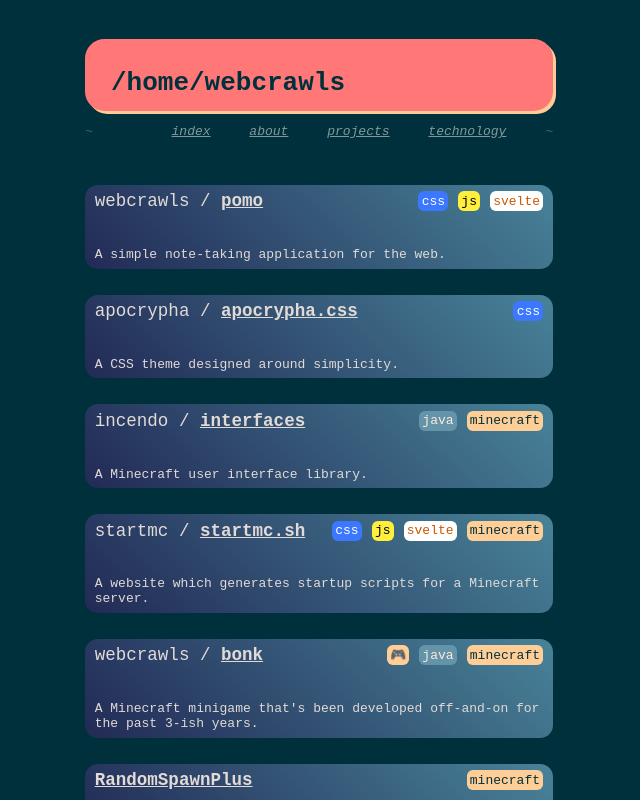
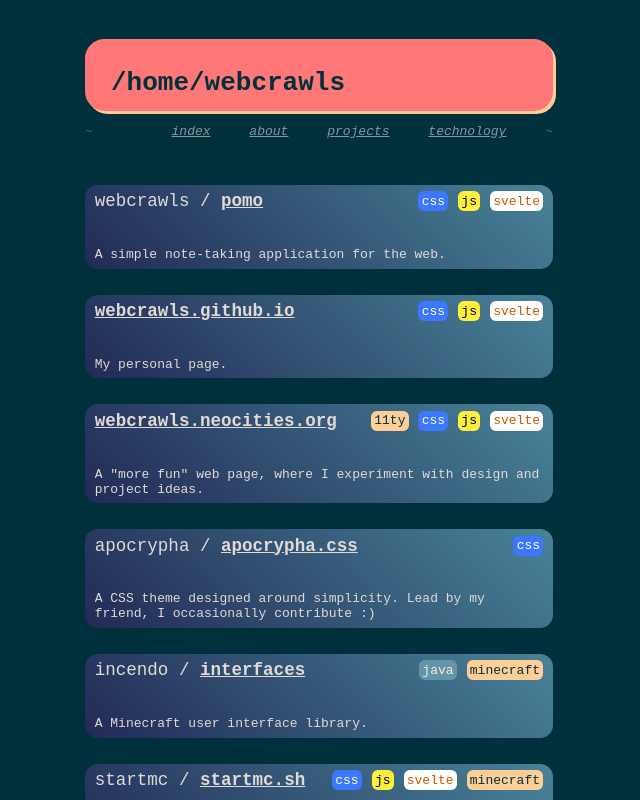
Before and after one commit to webcrawls/webcrawls.github.io, a SvelteKit app: page /projects in a window 1280 px wide. Shown: the top 800 px of the page, without its empty margins (321-961 px from the left). Built offline with nearby package versions, Linux system fonts and the light colour scheme.

Commit message:
💄(projects) add personal pages, update apocrypha

```diff
--- a/src/routes/projects/+page.svelte
+++ b/src/routes/projects/+page.svelte
@@ -7,9 +7,17 @@
                  url="https://github.com/webcrawls/pomo">
         <p slot="description">A simple note-taking application for the web.</p>
     </ProjectCard>
+    <ProjectCard name="webcrawls.github.io" badges={["svelte", "js", "css"]}
+                 url="https://github.com/webcrawls/webcrawls.github.io">
+        <p slot="description">My personal page.</p>
+    </ProjectCard>
+    <ProjectCard name="webcrawls.neocities.org" badges={["svelte", "js", "css", "11ty"]}
+                 url="https://webcrawls.neocities.org">
+        <p slot="description">A "more fun" web page, where I experiment with design and project ideas.</p>
+    </ProjectCard>
     <ProjectCard author="apocrypha" name="apocrypha.css" badges={["css"]}
-                 url="https://github.com/apocrypha/apocrypha.css">
-        <p slot="description">A CSS theme designed around simplicity.</p>
+                 url="https://github.com/apocryphaCSS/apocrypha.css">
+        <p slot="description">A CSS theme designed around simplicity. Lead by my friend, I occasionally contribute :)</p>
     </ProjectCard>
     <ProjectCard author="incendo" name="interfaces" badges={["minecraft", "java"]}
                  url="https://github.com/incendo/interfaces">
```
